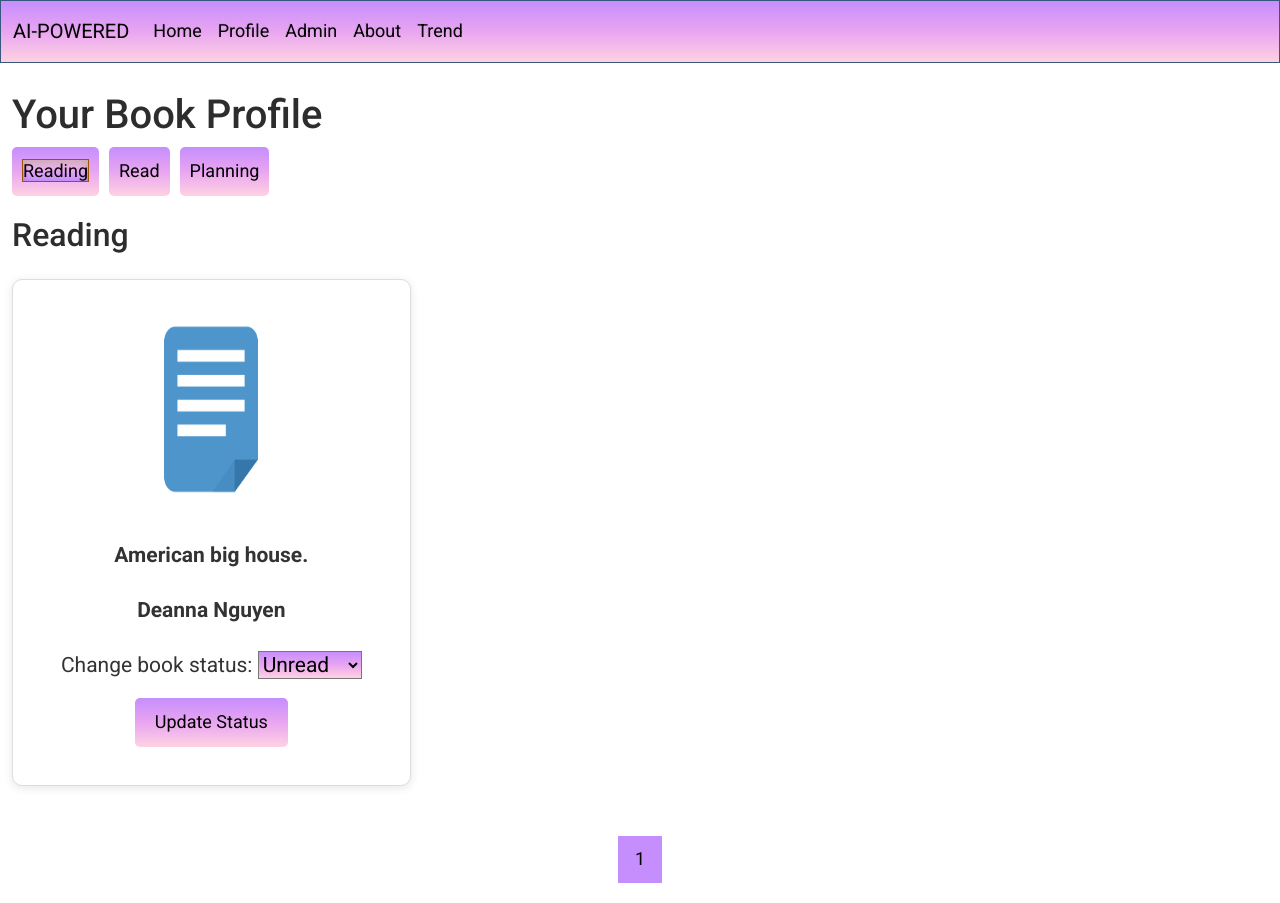
After one commit to vladahvala/Book-tracking-site, a Django app: page /profile/ in a window 1280 px wide. The commit adds this page. Run offline with Django 4.2, Linux system fonts and the light colour scheme; data comes from the database, SQL or seed files in the repository; both versions use the stored data as it was after the commit; parts of the project's set-up code (start-up, migrations or seed data) failed here and were passed over; some libraries are stand-ins or nearby versions.

Commit message:
Added profile page (for read/reading/planning books of the user)

```diff
--- /dev/null
+++ b/app/forms.py
@@ -0,0 +1,10 @@
+from django import forms
+from .models import UserBook
+
+class UserBookForm(forms.ModelForm):
+    class Meta:
+        model = UserBook
+        fields = ['status']
+        labels = {
+            'status': 'Change book status:'
+        }
--- a/app/templates/base.html
+++ b/app/templates/base.html
@@ -96,6 +96,9 @@
              </a>
            </li>
            <li class="nav-item">
+            <a class="nav-link active" href="{% url 'profile' %}">Profile</a>
+          </li>
+           <li class="nav-item">
              <a class="nav-link" href="{% url 'admin:index' %}">Admin</a>
            </li>
            <li class="nav-item">
--- /dev/null
+++ b/app/templates/profile.html
@@ -0,0 +1,368 @@
+{% extends "base.html" %}
+
+
+{% block content %}
+  <h1>Your Book Profile</h1>
+  <div class="tabs">
+    <ul class="tab-list">
+      <li><a href="#reading" class="tab-link active">Reading</a></li>
+      <li><a href="#read" class="tab-link">Read</a></li>
+      <li><a href="#planning" class="tab-link">Planning</a></li>
+    </ul>
+
+    <!-- Reading Tab -->
+    <div id="reading" class="tab-content active-tab">
+        <h2>Reading</h2>
+        <div class="book-list">
+            {% for user_book in user_books_reading %}
+                <div class="book-card">
+                    <img src="{{ user_book.book.image.url }}" alt="Book Cover">
+                    <p><strong>{{ user_book.book.book_title }}</strong></p>
+                    <p><strong>{{ user_book.book.author }}</strong></p>
+                    <form method="post">
+                        {% csrf_token %}
+                        {{ form.as_p }}
+                        <input type="hidden" name="book" value="{{ user_book.book.id }}">
+                        <button class="submin-btn" type="submit">Update Status</button>
+                    </form>
+                </div>
+            {% empty %}
+                <p>No books in this category.</p>
+            {% endfor %}
+        </div>
+        <div class="pagination">
+          <!-- Кнопка попередньої сторінки -->
+          {% if user_books_reading.has_previous %}
+              <a href="?reading_page={{ user_books_reading.previous_page_number }}">«</a>
+         {% endif %}
+
+          <!-- Список сторінок -->
+          {% for num in user_books_reading.paginator.page_range %}
+              <a href="?reading_page={{ num }}" class="{% if user_books_reading.number == num %}active{% endif %}">{{ num }}</a>
+          {% endfor %}
+
+          <!-- Кнопка наступної сторінки -->
+          {% if user_books_reading.has_next %}
+              <a href="?reading_page={{ user_books_reading.next_page_number }}">»</a>
+          {% endif %}
+      </div>
+
+    </div>
+
+    <!-- Read Tab -->
+    <div id="read" class="tab-content">
+        <h2>Read</h2>
+        <div class="book-list">
+            {% for user_book in user_books_read %}
+                <div class="book-card">
+                    <img src="{{ user_book.book.image.url }}" alt="Book Cover">
+                    <p><strong>{{ user_book.book.book_title }}</strong></p>
+                    <p><strong>{{ user_book.book.author }}</strong></p>
+                    <form method="post">
+                        {% csrf_token %}
+                        {{ form.as_p }}
+                        <input type="hidden" name="book" value="{{ user_book.book.id }}">
+                        <button class="submin-btn" type="submit">Update Status</button>
+                    </form>
+                </div>
+            {% empty %}
+                <p>No books in this category.</p>
+            {% endfor %}
+        </div>
+        <div class="pagination">
+          <!-- Кнопка попередньої сторінки -->
+          {% if user_books_read.has_previous %}
+              <a href="?read_page={{ user_books_read.previous_page_number }}">«</a>
+         {% endif %}
+
+          <!-- Список сторінок -->
+          {% for num in user_books_read.paginator.page_range %}
+              <a href="?read_page={{ num }}" class="{% if user_books_read.number == num %}active{% endif %}">{{ num }}</a>
+          {% endfor %}
+
+          <!-- Кнопка наступної сторінки -->
+          {% if user_books_read.has_next %}
+              <a href="?read_page={{ user_books_read.next_page_number }}">»</a>
+          {% endif %}
+      </div>
+    </div>
+
+    <!-- Planning Tab -->
+    <div id="planning" class="tab-content">
+        <h2>Planning</h2>
+        <div class="book-list">
+            {% for user_book in user_books_planning %}
+                <div class="book-card">
+                    <img src="{{ user_book.book.image.url }}" alt="Book Cover">
+                    <p><strong>{{ user_book.book.book_title }}</strong></p>
+                    <p><strong>{{ user_book.book.author }}</strong></p>
+                    <form method="post">
+                        {% csrf_token %}
+                        {{ form.as_p }}
+                        <input type="hidden" name="book" value="{{ user_book.book.id }}">
+                        <button class="submin-btn" type="submit">Update Status</button>
+                    </form>
+                </div>
+            {% empty %}
+                <p>No books in this category.</p>
+            {% endfor %}
+        </div>
+        <div class="pagination">
+          <!-- Кнопка попередньої сторінки -->
+          {% if user_books_planning.has_previous %}
+              <a href="?planning_page={{ user_books_planning.previous_page_number }}">«</a>
+         {% endif %}
+
+          <!-- Список сторінок -->
+          {% for num in user_books_planning.paginator.page_range %}
+              <a href="?planning_page={{ num }}" class="{% if user_books_planning.number == num %}active{% endif %}">{{ num }}</a>
+          {% endfor %}
+
+          <!-- Кнопка наступної сторінки -->
+          {% if user_books_planning.has_next %}
+              <a href="?planning_page={{ user_books_planning.next_page_number }}">»</a>
+          {% endif %}
+      </div>
+    </div>
+  </div>
+  <style>
+/* Загальний стиль для вкладок */
+.tabs {
+  display: flex;
+  flex-direction: column;
+}
+
+.tab-list {
+  list-style: none;
+  display: flex;
+  padding: 0;
+  margin: 0;
+}
+
+.tab-list li {
+  margin-right: 10px;
+  padding: 10px;
+  background-image: linear-gradient(#C68EFD, #E9A5F1 50%, #FED2E2);
+  color: black!important;
+  border-radius: 5px;
+  cursor: pointer;
+  transition: background-image 0.3s, border 0.3s, box-shadow 0.3s, transform 0.3s;
+}
+
+.tab-list a {
+  text-decoration: none;
+  color: #000;
+}
+
+select {
+    word-wrap: normal;
+    background-image: linear-gradient(#C68EFD, #E9A5F1 50%, #FED2E2);
+    background-color:  #fae7ee;
+}
+
+.tab-list .active {
+  background-image: linear-gradient(#FED2E2, #E9A5F1 50%, #C68EFD);
+  border: 1px solid #9c5600;
+  color: black;
+  box-shadow: inset 0 4px 6px rgba(0, 0, 0, 0.2); /* Увігнута тінь */
+  transform: translateY(2px); /* Ефект натискання */
+}
+
+/* Стиль для контенту вкладок */
+.tab-content {
+  display: none;
+  margin-top: 20px;
+}
+
+.tab-content.active-tab {
+  display: block;
+}
+
+/* Стиль для списку книг */
+.book-list {
+  display: flex;
+  flex-wrap: wrap;
+  gap: 20px;
+  margin-bottom: 50px;
+  margin-top: 25px;
+}
+
+/* Стиль для всіх кнопок */
+button {
+  background-image: linear-gradient(#C68EFD, #E9A5F1 50%, #FED2E2);
+  filter: none;
+  border: 1px solid #8F87F1;
+  color: black!important;
+  padding: 10px 20px;
+  border-radius: 5px;
+  cursor: pointer;
+  transition: background-image 0.3s, border 0.3s, box-shadow 0.3s, transform 0.3s;
+}
+
+/* Стиль для кнопок при наведенні */
+button:not(.disabled):hover {
+  background-image: linear-gradient(#FED2E2, #E9A5F1 50%, #C68EFD);
+  filter: none;
+  border: 1px solid #9c5600;
+  color: black;
+  box-shadow: inset 0 4px 6px rgba(0, 0, 0, 0.2); /* Увігнута тінь */
+  transform: translateY(2px); /* Ефект натискання */
+}
+
+
+/* Стиль для карток книг */
+.book-card {
+  width: calc(33.33% - 20px);
+  text-align: center;
+  border: 1px solid #ddd;
+  padding: 20px;
+  border-radius: 10px;
+  box-shadow: 0 2px 10px rgba(0, 0, 0, 0.1);
+  background-color: #fff;
+  transition: transform 0.3s ease, box-shadow 0.3s ease;
+}
+
+.book-card:hover {
+  transform: translateY(-5px);
+  box-shadow: 0 5px 15px rgba(0, 0, 0, 0.15);
+}
+
+/* Стиль для зображень обкладинок */
+.book-cover img {
+  width: 100%;
+  height: auto;
+  max-width: 160px;
+  max-height: 220px;
+  border-radius: 5px;
+  margin-bottom: 10px;
+}
+
+.book-card img{
+  width: 162px;
+  height: 218px;
+}
+
+p {
+    margin-top: 21px;
+    margin-bottom: 1rem;
+    font-size: 21px;
+
+}
+
+.book-list {
+    display: flex;
+    flex-wrap: wrap;
+    gap: 20px;
+    margin-top: 25px;
+}
+
+/* Стиль для заголовків та авторів */
+.book-title {
+  font-size: 16px;
+  font-weight: bold;
+  margin: 10px 0;
+}
+
+.book-author {
+  font-size: 14px;
+  color: #555;
+}
+
+/* Стиль для форм */
+form {
+  margin-top: 15px;
+}
+
+form button {
+  background-color: #C68EFD;
+  color: white;
+  border: none;
+  padding: 10px 20px;
+  border-radius: 5px;
+  cursor: pointer;
+  transition: background-color 0.3s;
+}
+
+form button:hover {
+  background-color: #C68EFD;
+}
+
+/* Стиль для пагінації */
+.pagination {
+  display: flex; /* Use flexbox for centering */
+  justify-content: center; /* Horizontally center the items */
+  margin: 20px auto; /* Center the pagination block */
+}
+
+.pagination a {
+  color: black;
+  padding: 8px 16px;
+  text-decoration: none;
+  transition: background-color .3s;
+  border: 1px solid #ddd;
+  margin: 0 5px; /* Add space between links */
+}
+
+.pagination a.active {
+  background-color: #C68EFD;
+  color: rgb(0, 0, 0);
+  border: 1px solid #C68EFD;
+}
+
+.pagination a:hover:not(.active) {
+  background-color: #ddd;
+}
+
+
+  </style>
+<script>
+  // Відновлюємо вибрану вкладку з localStorage
+  window.addEventListener('load', function() {
+    const activeTabId = localStorage.getItem('activeTab');
+    if (activeTabId) {
+      // Відновлюємо вкладку, яка була вибрана раніше
+      document.querySelectorAll('.tab-link').forEach(tab => {
+        tab.classList.remove('active'); // Видаляємо клас активної вкладки з усіх вкладок
+        if (tab.getAttribute('href') === activeTabId) {
+          tab.classList.add('active'); // Додаємо клас активної вкладки до обраної
+          const target = document.querySelector(activeTabId);
+          target.classList.add('active-tab'); // Відкриваємо відповідний контент
+        } else {
+          const target = document.querySelector(tab.getAttribute('href'));
+          target.classList.remove('active-tab'); // Закриваємо інші вкладки
+        }
+      });
+    } else {
+      // Якщо вкладка не збережена, встановлюємо першу вкладку за замовчуванням
+      const firstTab = document.querySelector('.tab-link');
+      firstTab.classList.add('active');
+      const target = document.querySelector(firstTab.getAttribute('href'));
+      target.classList.add('active-tab');
+    }
+  });
+
+  // Зберігаємо вибір вкладки в localStorage
+  document.querySelectorAll('.tab-link').forEach(tab => {
+    tab.addEventListener('click', function(e) {
+      e.preventDefault();
+
+      // Видаляємо 'active' клас з усіх вкладок і ховаємо контент
+      document.querySelectorAll('.tab-link').forEach(link => link.classList.remove('active'));
+      document.querySelectorAll('.tab-content').forEach(content => content.classList.remove('active-tab'));
+
+      // Додаємо 'active' клас до обраної вкладки
+      this.classList.add('active');
+
+      // Показуємо відповідний контент
+      const target = document.querySelector(this.getAttribute('href'));
+      target.classList.add('active-tab');
+
+      // Зберігаємо вибір вкладки в localStorage
+      localStorage.setItem('activeTab', this.getAttribute('href'));
+    });
+  });
+
+
+</script>
+
+{% endblock %}
--- a/app/urls.py
+++ b/app/urls.py
@@ -1,10 +1,12 @@
 from django.urls import path
 from app.views import *
+from . import views
 
 urlpatterns = [
     path('', search_books, name='search_books'),
     path('book/<int:pk>/', book_detail, name='book_detail'),
     path('trends/', book_stats, name='trends'),
     path('about/', about, name='about'),
+    path('profile/', views.profile, name='profile'),
 
 ]
--- a/app/views.py
+++ b/app/views.py
@@ -1,4 +1,4 @@
-from django.shortcuts import render, get_object_or_404
+from django.shortcuts import render, get_object_or_404, redirect
 from django.db.models import F
 from .models import Book
 from .utils import find_similar_books
@@ -9,7 +9,9 @@ import os
 import fitz  # PyMuPDF
 from django.db.models import Count
 import plotly.graph_objs as go
-
+from .models import Book, UserBook
+from .forms import UserBookForm
+from django.core.paginator import Paginator
 
 def search_books(request):
     query = request.GET.get('query', '')
@@ -35,6 +37,13 @@ def extract_pdf_details(pdf_path):
 
 def book_detail(request, pk):
     book = get_object_or_404(Book, pk=pk)
+# Перевірка на наявність session_key
+    session_key = request.session.session_key
+    if not session_key:
+        request.session.create()  # Створюємо сесію, якщо вона відсутня
+
+    # Тепер отримуємо або створюємо запис UserBook
+    user_book, created = UserBook.objects.get_or_create(session_key=session_key, book=book)
 
     # Find similar books
     all_books = Book.objects.exclude(pk=pk)  # Exclude the current book from recommendations
@@ -44,11 +53,34 @@ def book_detail(request, pk):
     pdf_path = book.file.path
     num_pages, file_size_mb = extract_pdf_details(pdf_path)
 
+    # Handle POST request for updating book status
+    if request.method == 'POST':
+        status = request.POST.get('status')
+
+        # Use session for anonymous users, or 'user' for logged-in users
+        session_key = request.session.session_key
+        if not session_key:
+            request.session.create()  # Create a session if not exists
+
+        # Use session_key instead of user model for anonymous users
+        user_book, created = UserBook.objects.get_or_create(session_key=session_key, book=book)
+
+        if status == 'unread':
+            # Remove book from the user's profile
+            user_book.delete()
+        else:
+            # Update the status
+            user_book.status = status
+            user_book.save()
+
+        return redirect('book_detail', pk=pk)
+
     context = {
         'book': book,
         'similar_books': similar_books,
         'num_pages': num_pages,
         'file_size_mb': file_size_mb,
+        'user_book': user_book,  # Передаємо user_book у контекст
     }
     return render(request, 'book_detail.html', context)
 
@@ -101,3 +133,78 @@ def book_stats(request):
 
 def about(request):
     return render(request, 'about.html', )
+
+
+def profile(request):
+    session_key = request.session.session_key
+    if not session_key:
+        request.session.create()
+
+    # Handling POST request for updating book status
+    if request.method == 'POST':
+        book_id = request.POST.get('book')
+        status = request.POST.get('status')
+
+        if book_id and status:
+            try:
+                book = Book.objects.get(id=book_id)
+                user_book = UserBook.objects.get(session_key=session_key, book=book)
+                user_book.status = status
+                user_book.save()
+                return redirect('profile')
+            except (Book.DoesNotExist, UserBook.DoesNotExist):
+                pass
+
+    # Getting page parameters from GET request
+    reading_page = request.GET.get('reading_page', 1)
+    read_page = request.GET.get('read_page', 1)
+    planning_page = request.GET.get('planning_page', 1)
+
+    # Fetching books and creating paginators for each category
+    reading_books = UserBook.objects.filter(status='reading', session_key=session_key)
+    read_books = UserBook.objects.filter(status='read', session_key=session_key)
+    planning_books = UserBook.objects.filter(status='planning', session_key=session_key)
+
+    reading_paginator = Paginator(reading_books, 6)
+    read_paginator = Paginator(read_books, 6)
+    planning_paginator = Paginator(planning_books, 6)
+
+    # Getting the necessary pages
+    user_books_reading = reading_paginator.get_page(reading_page)
+    user_books_read = read_paginator.get_page(read_page)
+    user_books_planning = planning_paginator.get_page(planning_page)
+
+    form = UserBookForm()
+
+    return render(request, 'profile.html', {
+        'user_books_reading': user_books_reading,
+        'user_books_read': user_books_read,
+        'user_books_planning': user_books_planning,
+        'form': form,
+    })
+def book_status(request, pk):
+    book = get_object_or_404(Book, pk=pk)
+
+    # шукаємо, чи вже є запис UserBook
+    session_key = request.session.session_key
+    if not session_key:
+        request.session.create()  # Створюємо сесію, якщо вона відсутня
+
+    # Тепер отримуємо або створюємо запис UserBook
+    user_book, created = UserBook.objects.get_or_create(session_key=session_key, book=book)
+
+    if request.method == 'POST':
+        form = UserBookForm(request.POST, instance=user_book)
+        if form.is_valid():
+            if form.cleaned_data['status'] == 'unread':
+                user_book.delete()  # якщо статус "непрочитано" — видаляємо
+            else:
+                form.save()  # оновлюємо статус
+            return redirect('profile')  # перенаправляємо до профілю
+    else:
+        form = UserBookForm(instance=user_book)
+
+    return render(request, 'app/book_detail.html', {
+        'book': book,
+        'form': form,
+    })
--- a/project/settings.py
+++ b/project/settings.py
@@ -44,6 +44,7 @@ INSTALLED_APPS = [
     'django.contrib.staticfiles',
     'app',
     'import_export',
+     'ckeditor',
 ]
 
 MIDDLEWARE = [
```
Also changed, not shown: app/models.py (+20 -0 lines), app/templates/book_detail.html (+18 -0 lines), app/migrations/0007_userbook.py (added), app/migrations/0008_alter_userbook_unique_together_alter_userbook_status.py (added), app/migrations/0009_userbook_session_key_alter_userbook_user.py (added), db.sqlite3, 1 other file.
